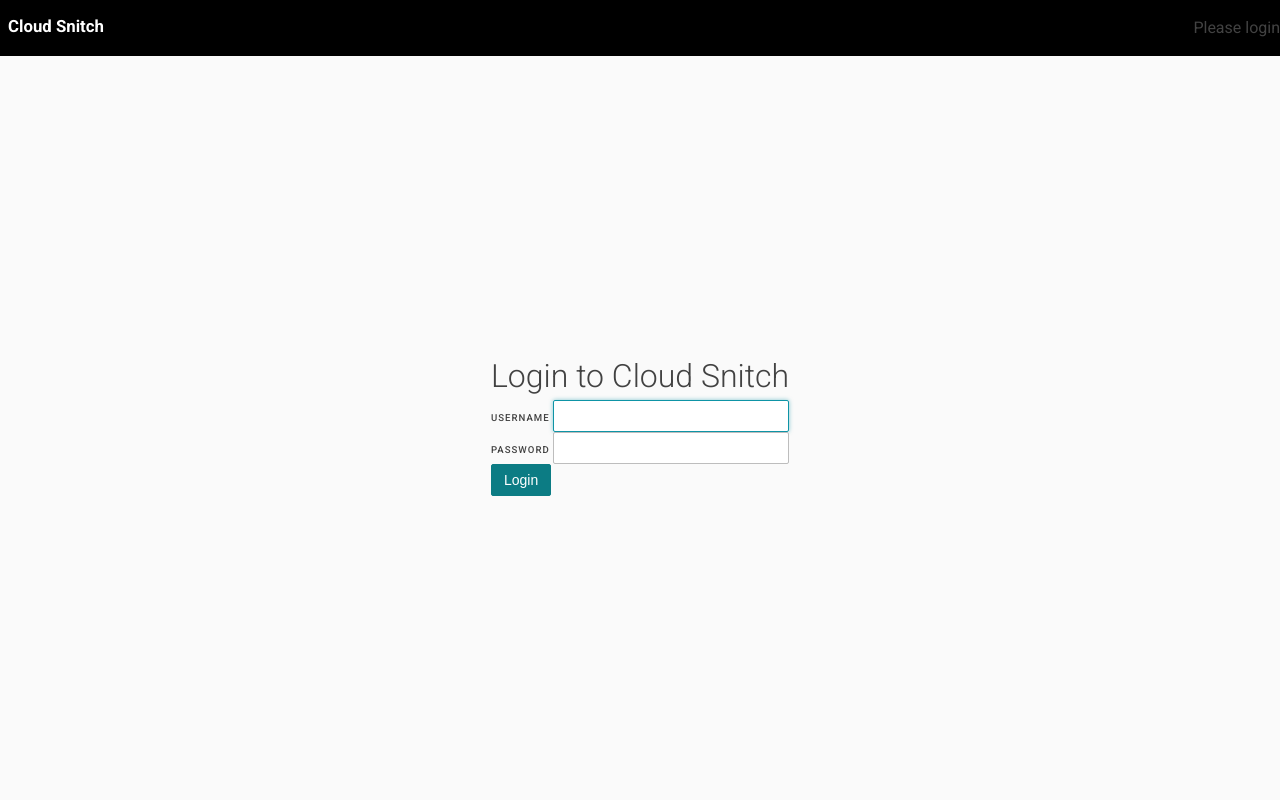
After one commit to absalon-james/cloud_snitch_web, a Django app: template web/templates/web/login.html in a window 1280 px wide. The commit adds this page. Run offline with Django 3.2, Linux system fonts and the light colour scheme; the template is opened without the code that fills it, so the values that code supplies are empty, except form fields; tables that the repository leaves empty hold one stand-in row (values such as "Sample post"); form fields are guessed from the names that the template uses; some libraries are stand-ins or nearby versions.

Commit message:
Enabled authentication.
Using plan db user authentication for now.
Next step will be to enable authorization on api endpoints.

```diff
--- a/common/static/common/css/cloudsnitch.css
+++ b/common/static/common/css/cloudsnitch.css
@@ -34,12 +34,12 @@ div.close-outer {
 /* body layout */
 
 body.hxHorizontal {
-  grid-template-rows: 1.5em 1fr;
+  grid-template-rows: 3.5em 1fr;
 }
 
-body > #head {
+/*body > #head {
   height : 1.5rem;
-}
+}*/
 
 .panesContainer {
   display: flex;
@@ -299,3 +299,19 @@ div.diffNodeDetail hx-panel {
 .titleWrapper .iconWrapper {
   max-width: 1.5em;
 }
+
+.topNav {
+  margin-left: auto;
+  max-width: 50%;
+}
+
+.topNav .hxBtn {
+  border: none;
+  color: white;
+}
+
+.topNav .hxBtn:hover {
+  background: black;
+  color: white;
+  border: none;
+}
--- a/common/templates/common/base.html
+++ b/common/templates/common/base.html
@@ -12,7 +12,27 @@
 
   </head>
   <body class="hxHorizontal">
-    <header id="head"><span id="page_title">{% block page_title %}Cloud Snitch{% endblock %}</span></header>
+    <header id="head">
+      <div style="display: flex; align-items: center; height: 100%;">
+        <div class="pageTitle hxSpan-6">
+          <h3><span id="page_title">{% block page_title %}Cloud Snitch{% endblock %}</span></h3>
+        </div>
+
+        <div class="topNav">
+          {% if request.user.is_authenticated %}
+            <hx-disclosure class="hxBtn" aria-controls="userMenu">
+              {{ request.user.username }}
+              <hx-icon type="angle-down"></hx-icon>
+            </hx-disclosure>
+            <hx-menu id="userMenu">
+              <hx-menuitem><a href="{% url 'web:logout' %}">Logout</a></hx-menuitem>
+            </hx-menu>
+          {% else %}
+            Please login
+          {% endif %}
+        </div>
+      </div>
+    </header>
 
     {% block content %}
     <div id="stage">
--- /dev/null
+++ b/web/templates/web/login.html
@@ -0,0 +1,60 @@
+{% extends "common/base.html" %}
+
+{% block title %}Cloud Snitch - Login{% endblock %}
+
+{% block content %}
+<div id="stage" ng-controller="MainController">
+  <main id="content" style="justify-content: center;">
+    <div style="align-self: center;">
+      <h2>Login to Cloud Snitch</h2>
+      {% if form.errors %}
+        <p><hx-error>Your username and password didn't match. Please try again.</hx-error></p>
+      {% endif %}
+
+      {% if next %}
+        {% if user.is_authenticated %}
+        <p>
+          <hx-error>
+            Your account doesn't have access to this page. To proceed,
+            please login with an account that has access.
+          </hx-error>
+        </p>
+        {% endif %}
+      {% endif %}
+
+      <form method="post" action="{% url 'web:login' %}">
+        {% csrf_token %}
+        <table>
+          <tr>
+            <td>{{ form.username.label_tag }}</td>
+            <td>
+               <input
+                 class="hxTextCtrl"
+                 type="text"
+                 name="username"
+                 value="{{ form.username.value|default_if_none:'' }}"
+                 id="id_username"
+                 maxlength="254"
+                 required
+                 autofocus />
+            </td>
+          </tr>
+          <tr>
+            <td>{{ form.password.label_tag }}</td>
+            <td>
+              <input
+                class="hxTextCtrl"
+                type="password"
+                name="password"
+                id="id_password"
+                required />
+            </td>
+          </tr>
+        </table>
+        <button class="hxBtn hxPrimary">Login</button>
+        <input type="hidden" name="next" value="{{ next }}" />
+      </form>
+    </div>
+  </main>
+</div>
+{% endblock %}
--- a/web/views.py
+++ b/web/views.py
@@ -1,5 +1,7 @@
 from django.shortcuts import render
+from django.contrib.auth.decorators import login_required
 
 
+@login_required
 def index(request):
     return render(request, 'web/index.html')
```
Also changed, not shown: web/static/web/js/services/api.js (+41 -24 lines), web/urls.py (+8 -0 lines).
